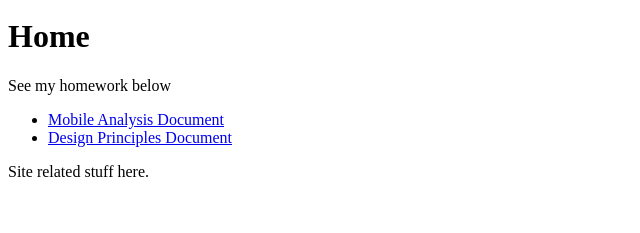
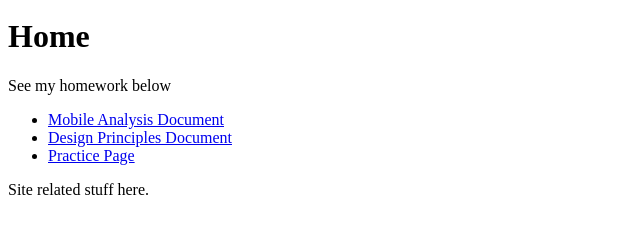
Before and after one commit to kristinadarroch/kristinadarroch.gethub.io, a plain HTML site: page index.html in a window 1280 px wide. Shown: the part 135-368 px from the top of the page, without its empty margins (0-640 px from the left). Drawn offline with Linux system fonts and the light colour scheme.

Commit message:
practice update

```diff
--- a/index.html
+++ b/index.html
@@ -21,6 +21,7 @@
         <ul>
         <li><a href="mobilesitevisitoranalysis.html" title="View my site analysis document">Mobile Analysis Document</a></li>
         <li><a href="https://joedawalker.github.io/Homework/group-design.html" title="Visit the Disign Principles document">Design Principles Document</a></li>
+            <li> <a href="practice.html" title="View my practice page">Practice Page</a></li>
         </ul>
     </main>
     <footer>
```
